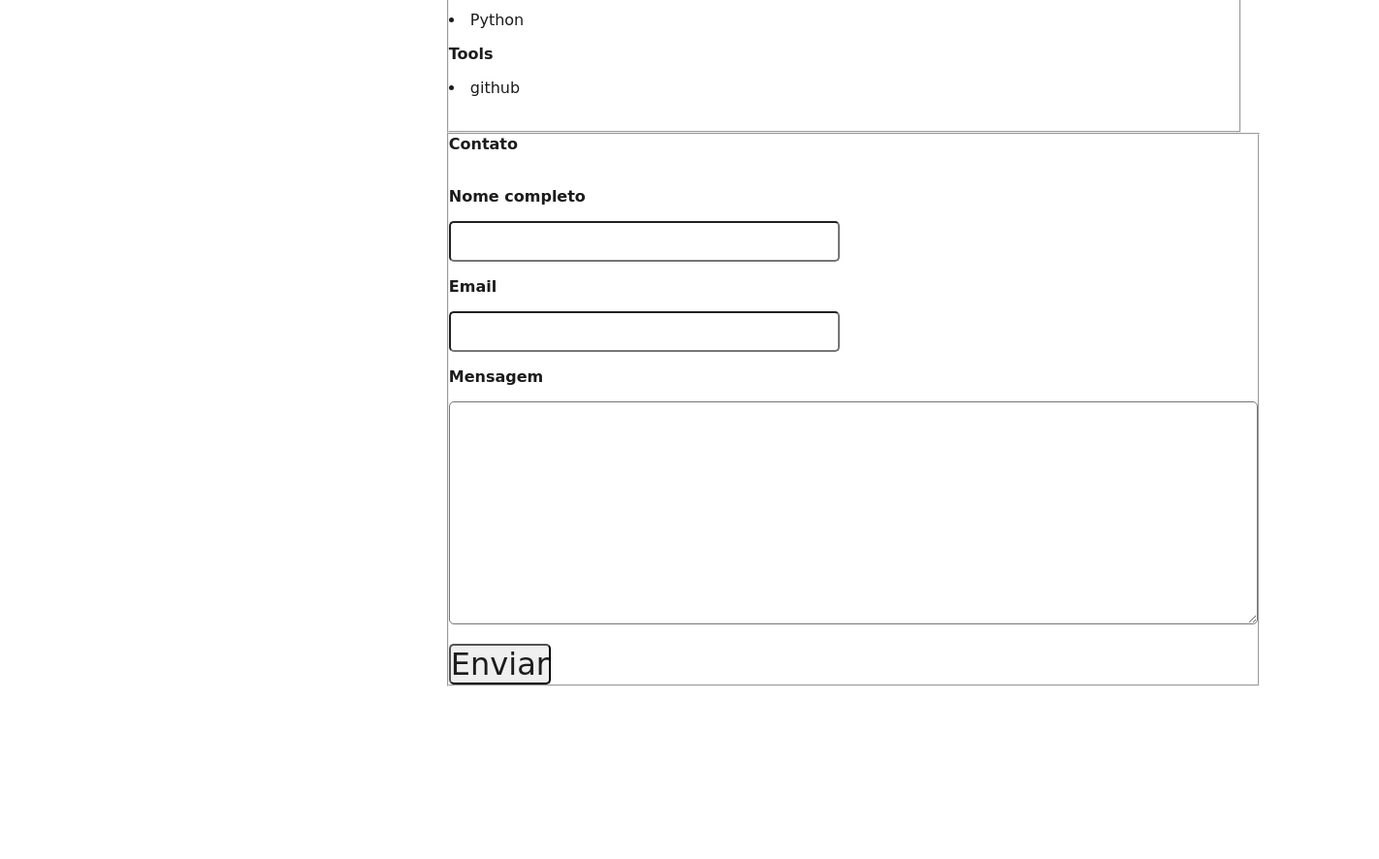
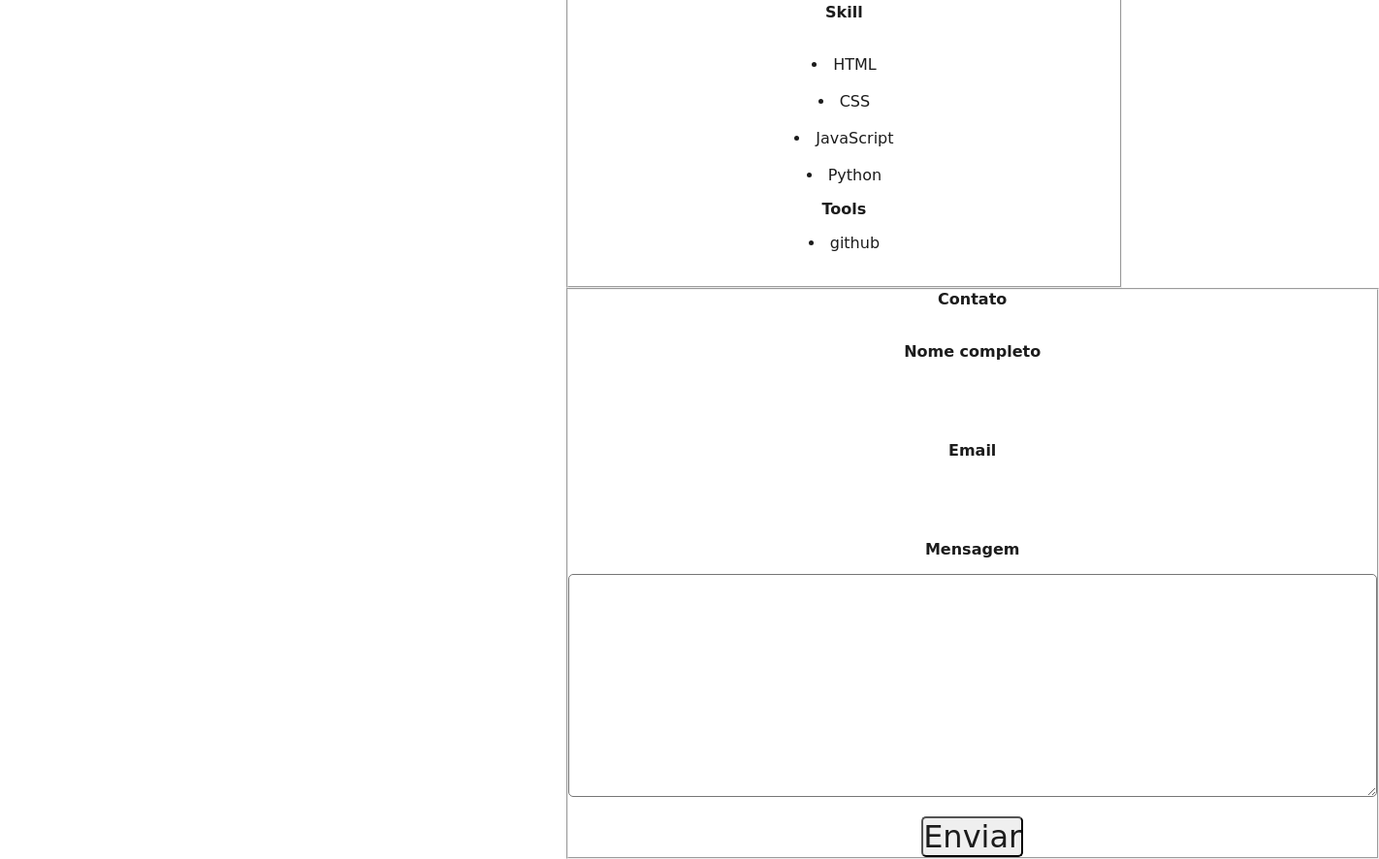
Before and after one commit to RogerioAdauto/RogerioAdauto.github.io, a plain HTML site: page index.html in a window 1280 px wide. Shown: the part 748-1634 px from the top of the page at 97% size, 1422 px wide, since content can reach past the window. Before the commit the page ends 1456 px from the top, so only its background shows below. Drawn offline with Linux system fonts and the light colour scheme.

Commit message:
Add files via upload

```diff
--- a/fundo_da_pagina.css
+++ b/fundo_da_pagina.css
@@ -6,8 +6,9 @@
 
 #titulo{
     font-family: cursive;
-    color:  #1c1c1c;
+    color:#1c1c1c;
     margin-left: 10%;
+    margin-bottom: 5em;
 
 }
 
@@ -19,10 +20,13 @@
 
 fieldset{
     margin: 0%;
+    margin-left: 15%;
+   text-align: center;
+   margin-right: 15%;
 }
 
 body{
-    background: color #d3d3d3;;
+    background: color #1c1c1c;;
     font-family: cursive;
     font-size: 1em;
     color:#1c1c1c;
@@ -36,6 +40,10 @@ input,textarea, button{
     font-size: 2em;
     font-family: cursive;
     border-radius: 5px;
+}
+
+.grupo.after{
+    clear:both;
 }
 
 .campo{
@@ -52,3 +60,9 @@ fieldset.campo.grupo{
     float: left;
     margin-right: 1em;
 }
+
+.campo input[type="text"],.campo input[type="email"],.campotextarea{
+padding: 00.2em;
+border: 1px #040e11;
+box-align: 2px 2px 2px  #00ff00;
+}
```
